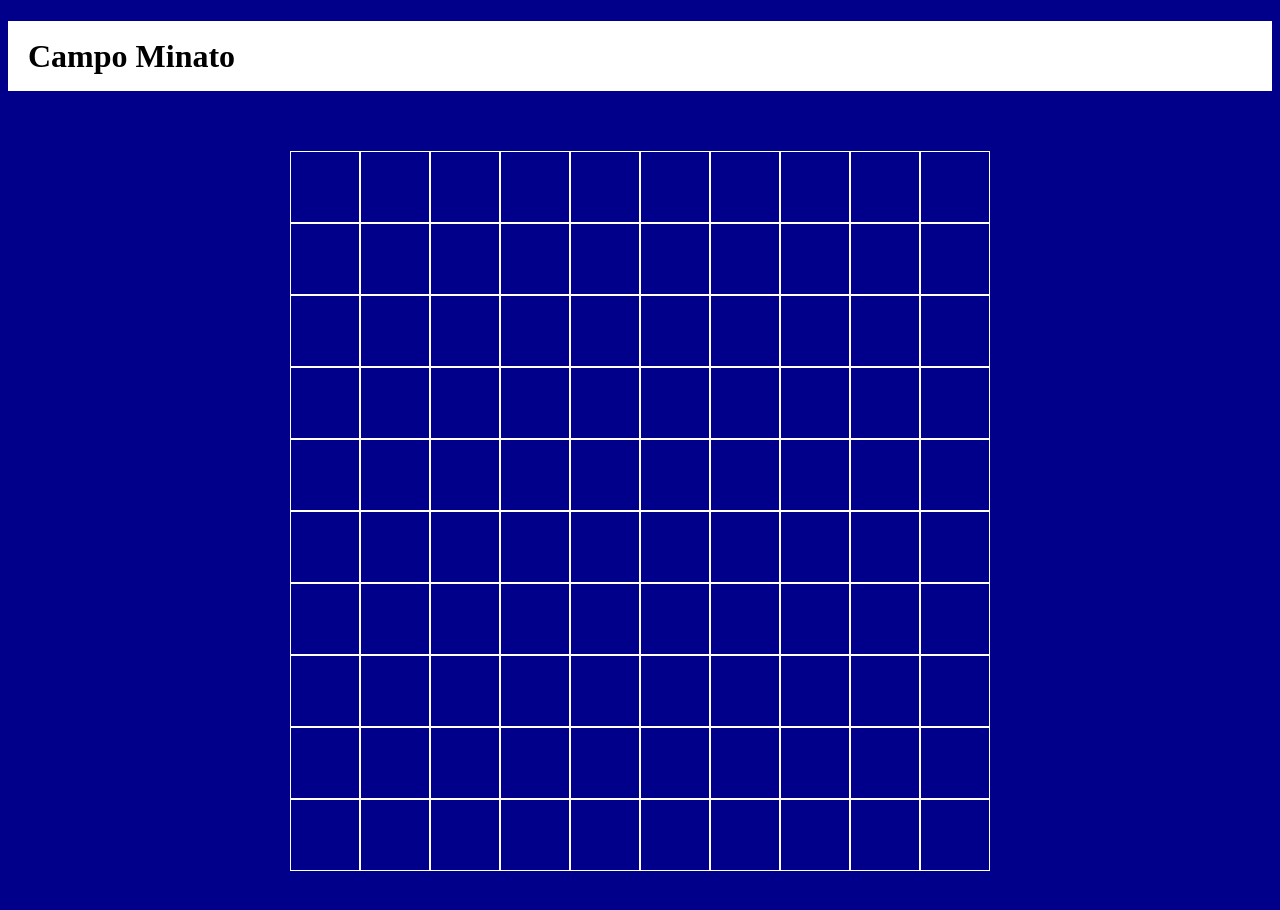
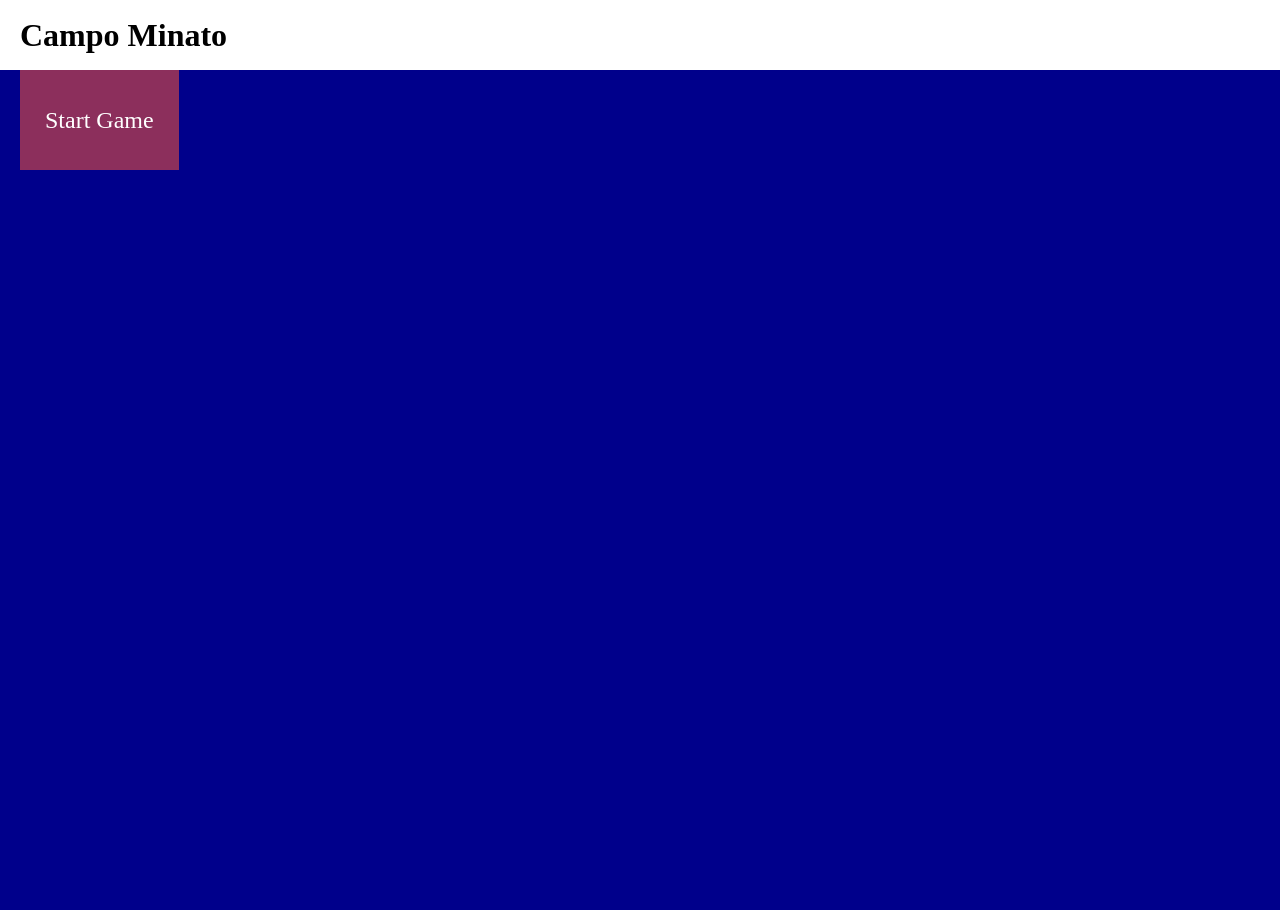
Before and after one commit to Eikcaj1998/js-campominato-grid, a plain HTML site: page index.html in a window 1280 px wide. Drawn offline with Linux system fonts and the light colour scheme.

Commit message:
milestone-2

```diff
--- a/css/style.css
+++ b/css/style.css
@@ -1,3 +1,8 @@
+*{
+    margin:0;
+    padding: 0;
+    box-sizing: border-box;
+}
 body{
     background-color: darkblue;
 }
@@ -12,6 +17,17 @@ header{
     line-height: 70px;
     background-color: white;
 }
+#start-btn{
+    display: inline-block;
+    padding: 15px 25px;
+    font-size: 24px;
+    cursor: pointer;
+    text-align: center;
+    text-decoration: none;
+    color: #fff;
+    background-color: #8c2f5c;
+}
+
 #grid{
 width: 700px;
 height: 700px;
@@ -21,13 +37,18 @@ flex-wrap: wrap;
 }
 #grid .cell{
     border: 1px solid white;
-    height: calc(100% /10);
-    width: calc(100% / 10 - 2px) ;
+    cursor: pointer;
 }
-/*
+#grid .cell {
+    cursor: pointer;
+    height: calc(100% / 10);
+    width: calc(100% / 10);
+    border:1px solid white;
+
+}
 #grid .cell.clicked.odd{
 background-color: red;
 }
 #grid .cell.clicked.even{
     background-color: green;
-    } */
+}
--- a/index.html
+++ b/index.html
@@ -10,111 +10,11 @@
 <body>
     <header>
         <h1>Campo Minato</h1>
+        <a id="start-btn">Start Game</a>
     </header>
     <main>
         <div class="contaner">
-            <div id="grid">
-                <div class="cell"></div>
-                <div class="cell"></div>
-                <div class="cell"></div>
-                <div class="cell"></div>
-                <div class="cell"></div>
-                <div class="cell"></div>
-                <div class="cell"></div>
-                <div class="cell"></div>
-                <div class="cell"></div>
-                <div class="cell"></div>
-                <div class="cell"></div>
-                <div class="cell"></div>
-                <div class="cell"></div>
-                <div class="cell"></div>
-                <div class="cell"></div>
-                <div class="cell"></div>
-                <div class="cell"></div>
-                <div class="cell"></div>
-                <div class="cell"></div>
-                <div class="cell"></div>
-                <div class="cell"></div>
-                <div class="cell"></div>
-                <div class="cell"></div>
-                <div class="cell"></div>
-                <div class="cell"></div>
-                <div class="cell"></div>
-                <div class="cell"></div>
-                <div class="cell"></div>
-                <div class="cell"></div>
-                <div class="cell"></div>
-                <div class="cell"></div>
-                <div class="cell"></div>
-                <div class="cell"></div>
-                <div class="cell"></div>
-                <div class="cell"></div>
-                <div class="cell"></div>
-                <div class="cell"></div>
-                <div class="cell"></div>
-                <div class="cell"></div>
-                <div class="cell"></div>
-                <div class="cell"></div>
-                <div class="cell"></div>
-                <div class="cell"></div>
-                <div class="cell"></div>
-                <div class="cell"></div>
-                <div class="cell"></div>
-                <div class="cell"></div>
-                <div class="cell"></div>
-                <div class="cell"></div>
-                <div class="cell"></div>
-                <div class="cell"></div>
-                <div class="cell"></div>
-                <div class="cell"></div>
-                <div class="cell"></div>
-                <div class="cell"></div>
-                <div class="cell"></div>
-                <div class="cell"></div>
-                <div class="cell"></div>
-                <div class="cell"></div>
-                <div class="cell"></div>
-                <div class="cell"></div>
-                <div class="cell"></div>
-                <div class="cell"></div>
-                <div class="cell"></div>
-                <div class="cell"></div>
-                <div class="cell"></div>
-                <div class="cell"></div>
-                <div class="cell"></div>
-                <div class="cell"></div>
-                <div class="cell"></div>
-                <div class="cell"></div>
-                <div class="cell"></div>
-                <div class="cell"></div>
-                <div class="cell"></div>
-                <div class="cell"></div>
-                <div class="cell"></div>
-                <div class="cell"></div>
-                <div class="cell"></div>
-                <div class="cell"></div>
-                <div class="cell"></div>
-                <div class="cell"></div>
-                <div class="cell"></div>
-                <div class="cell"></div>
-                <div class="cell"></div>
-                <div class="cell"></div>
-                <div class="cell"></div>
-                <div class="cell"></div>
-                <div class="cell"></div>
-                <div class="cell"></div>
-                <div class="cell"></div>
-                <div class="cell"></div>
-                <div class="cell"></div>
-                <div class="cell"></div>
-                <div class="cell"></div>
-                <div class="cell"></div>
-                <div class="cell"></div>
-                <div class="cell"></div>
-                <div class="cell"></div>
-                <div class="cell"></div>
-                <div class="cell"></div>
-            </div>
+            <div id="grid"></div>
         </div>
     </main>
     <script src="js/script.js"></script>
--- a/js/script.js
+++ b/js/script.js
@@ -33,3 +33,25 @@ tra tre diversi livelli di difficoltà:
  caselle per 9 righe;
 - con difficoltà 3 => 49 caselle, con un numero compreso tra 1 e 49, divise in 7
 caselle per 7 righe; */
+//function
+
+//recupero elemento griglia
+const grid = document.getElementById('grid');
+const startBtn = document.getElementById('start-btn');
+//impostazioni iniziali
+const rows = 10;
+const cells = 10;
+const totalCells = rows * cells
+//premendo il bottone fa comparire il gioco
+startBtn.addEventListener("click", function(){
+    generateCells()
+});
+function generateCells() {
+//renderizzo 64 celle
+for (let i = 0 ; i< totalCells; i++){
+//creo cella
+const cell = document.createElement('div');
+cell.className = 'cell';
+grid.appendChild (cell)
+}
+}
```
